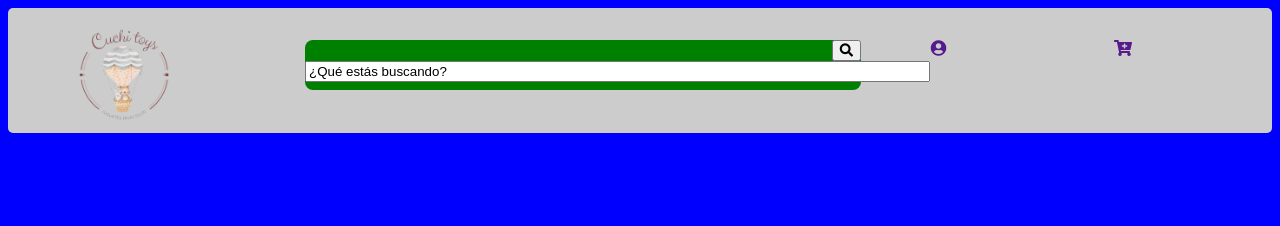
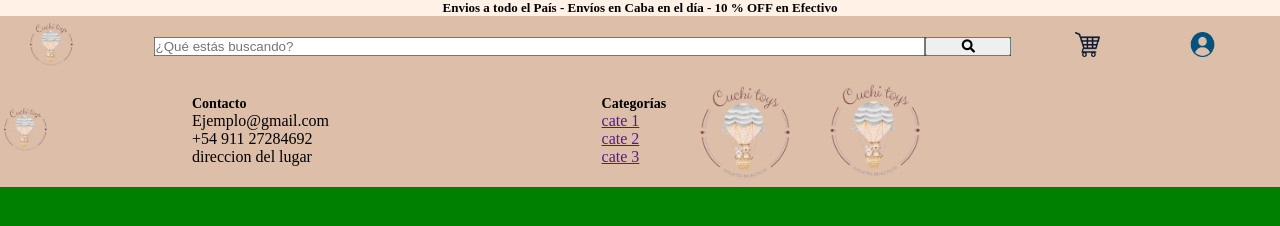
Before and after one commit to Matidopa/Grupo_2_CuchiToys, a website: page views/home.html in a window 1280 px wide. Drawn offline with Linux system fonts and the light colour scheme.

Commit message:
Se creo del Header y el Footer

```diff
--- a/public/css/Styles.css
+++ /dev/null
@@ -1,38 +0,0 @@
-div{
-    border-radius: 5px;
-}
-.contenedor{
-    background-color:#CCC;
-    width:100%;
-    height: 125px;
-}
-.contenidoA{
-    width:15%;
-    float:left;
-    margin: 1%;
-    margin-left: 5%;
-}
-.contenidoB{
-    width:44%;
-    float:left;
-    margin: 2.5%;
-    border-radius: 8px;
-    height: 50px;
-    background-color: green;
-}
-.contenidoC{
-    width:10%;
-    float:right;
-    margin: 2.5%;
-    margin-left: 2%;
-}
-.contenidoD{
-    width:10%;
-    float:right;
-    margin: 2.5%;
-    margin-left: 2%;
-}
-
-body {
-    background-color: blue;
-}
--- /dev/null
+++ b/public/css/StylesHome.css
@@ -0,0 +1,168 @@
+* {
+    padding: 0px;
+    margin: 0px;
+    box-sizing: border-box;
+}
+
+.banner {
+    background-color:rgb(255, 241, 230);
+}
+.banner h2 {
+    font-size: 13px;
+    text-align: center;
+}
+
+.contenedorHeader{
+    background-color: rgb(221, 190, 169);
+    width: 100%;
+    height: 60px;
+    display: flex;
+    justify-content:start;
+    align-items: center;
+}
+
+.contHeaderA, .contHeaderB, .contHeaderC, .contHeaderD {
+    flex-grow: 1;
+    flex-wrap: nowrap;
+}
+
+.contHeaderA{
+    width:12%;
+    padding: 2%;
+}
+.contHeaderA img {
+    height: 50px;
+    width: 50px;
+}
+
+.barrabusqueda {
+    display: flex;
+}
+
+.inputBusqueda {
+    width: 90%;
+    order:1
+}
+.logoBusqueda {
+    order: 2;
+    width: 10%;
+}
+
+.contHeaderB {
+    width: 45%;
+    align-items: center;
+    }
+
+.contHeaderC {
+width: 10%;
+padding-left: 5%;
+}
+.contHeaderC img {
+    height: 25px;
+    width: 25px;
+}
+
+.contHeaderC p {
+    display: none;
+}
+
+.contHeaderD {
+width: 10%;
+padding-left: 5%;
+    }
+
+.contHeaderD img {
+    height: 25px;
+    width: 25px;
+}
+
+.contHeaderD p {
+    display: none;
+}
+
+body {
+    background-color: gray;
+}
+
+.contenedorFooter {
+    background-color: rgb(221, 190, 169);
+    width: 100%;
+    display: flex;
+    justify-content:start;
+    align-items: center;
+    flex-wrap: wrap;
+}
+
+.contFooterA {
+    width: 15%;
+}
+.contFooterA img {
+    height: 50px;
+    width: 50px;
+}
+.contFooterB h2, .contFooterC h2 {
+    font-size: 14px;
+    font-family: unset;
+ }
+
+ .contFooterB {
+     display: flex;
+     flex-direction: column;
+     width: 30%;
+ }
+ .contFooterC {
+    display: flex;
+    flex-direction: column;
+    flex-wrap: wrap;
+    padding-left:2%;
+}
+
+.contFooterD {
+    width: 20%;
+    padding-left:2%;
+}
+@media (min-width: 576px) {
+
+.contenedor{
+    background-color:#CCC;
+}
+
+.contHeaderA{
+    width: 5%;
+}
+
+.contHeaderB{
+    background-color: green;
+    width: 60%;
+}
+
+.contHeaderC{
+    width: 1%;
+    padding-left: 5%;
+}
+
+.contHeaderD{
+    width: 1%;
+    padding-left: 2%;
+
+}
+
+body {
+    background-color: green;
+}
+
+}
+
+@media (min-width: 768px) {
+
+}
+
+
+@media (min-width: 992px) {
+
+}
+
+
+@media (min-width: 1200px) {
+
+}
--- a/views/home.html
+++ b/views/home.html
@@ -1,31 +1,38 @@
 <!DOCTYPE html>
-<html lang="en">
+<html lang="es">
 <head>
     <meta charset="UTF-8">
     <meta name="viewport" content="width=device-width, initial-scale=1.0">
     <title> </title>
-    <link rel="stylesheet" href="/css/Styles.css">
+    <link rel="stylesheet" href="/css/StylesHome.css">
     <link href="https://cdnjs.cloudflare.com/ajax/libs/font-awesome/5.15.3/css/all.min.css"
 rel="stylesheet" />
 </head>
 <body>
     <header>
 
-        <div class="contenedor">
+        <div class="banner">
+            <h2>Envios a todo el País - Envíos en Caba en el día - 10 % OFF en Efectivo </h2>
+        </div>
+        <div class="contenedorHeader">
 
-            <div class="contenidoA"> <img src="/images/CT Logo.png" width= "105px"> </div>
+            <div class="contHeaderA"> <img src="/images/CT Logo.png" width= "105px"> </div>
 
-            <div class="contenidoB"> <form action="/my-handling-form-page" method="post">
-                <div class="contenidoBA">
-                    <button type="submit" style="float: right;" > <i class="fas fa-search"></i> </button>
+            <div class="contHeaderB">
+
+                <form action="/my-handling-form-page" method="post">
+
+                <div class="barraBusqueda">
+                    <button type="submit" style="float: right;" class = "logoBusqueda" > <i class="fas fa-search"  ></i> </button>
                     <label for="buscado"></label>
-                    <input type="text" id="buscado" name="textoBuscado" size = 75% value = "¿Qué estás buscando?" >
+                    <input class = "inputBusqueda" type="textarea" id="buscado" name="textoBuscado" size = 65% placeholder = "¿Qué estás buscando?" >
                 </div>
-            </form> </div>
 
-            <div class="contenidoC"> <a href = ""> <i class="fas fa-cart-plus" ></i>   </a> </div>
+                 </form> </div>
 
-            <div class="contenidoD"> <a href = ""> <i class="fas fa-user-circle" ></i> </a> </div>
+            <div class="contHeaderC"> <a href > <img  src="/images/mi-Carrito.png" width= "40px" ></a> </div>
+
+            <div class="contHeaderD"> <a href > <img  src="/images/Perfil.png" width= "40px" ></a>  </div>
 
         </div>
 
@@ -33,5 +40,31 @@ rel="stylesheet" />
     <main>
     </main>
     <footer>
+        <div class="contenedorFooter">
+
+            <div class="contFooterA"> <img src="/images/CT Logo.png" width= "105px"> </div>
+
+            <div class="contFooterB">
+
+                <h2> Contacto</h2>
+                <p>Ejemplo@gmail.com</p>
+                <p>+54 911 27284692</p>
+                <p>direccion del lugar</p>
+            </div>
+
+            <div class="contFooterC">
+
+                <h2> Categorías</h2>
+                <a href=""> cate 1</a>
+                <a href=""> cate 2</a>
+                <a href=""> cate 3</a>
+            </div>
+
+            <div class="contFooterC"> <img src="/images/CT Logo.png" width= "105px"> </div>
+
+            <div class="contFooterD"> <img src="/images/CT Logo.png" width= "105px"> </div>
+
+        </div>
+    </footer>
 </body>
 </html>
```
Also changed, not shown: public/images/Mi-Carrito.png (added), public/images/Perfil.png (added).
